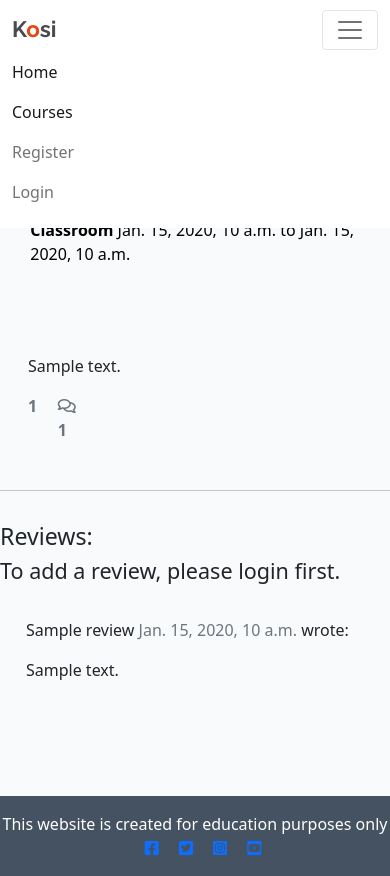
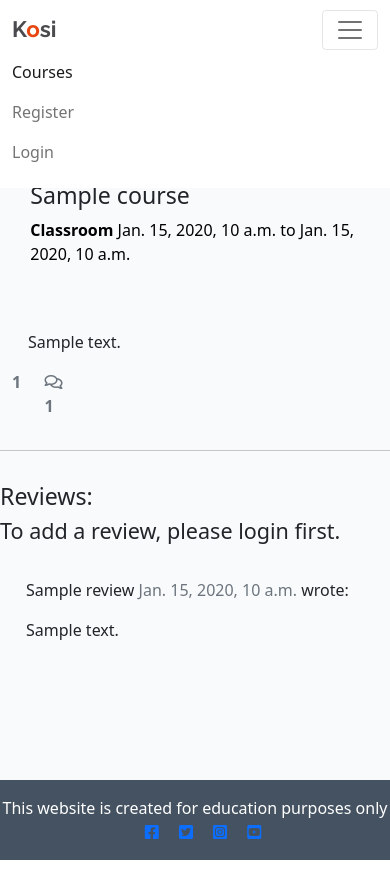
Before and after one commit to Flora-King/Kosi_app, a Django app: a page that uses templates/base.html in a window 390 px wide, after a click that opens the changed part. Run offline with Django 3.2, Linux system fonts and the light colour scheme; tables that the repository leaves empty hold one stand-in row (values such as "Sample post"); some libraries are stand-ins or nearby versions.

Commit message:
Amend course detail page look

```diff
--- a/kosi_app/views.py
+++ b/kosi_app/views.py
@@ -46,7 +46,6 @@ class CourseDetail(View):
             "course_detail.html",
             {
                 "course": course,
-                # "slug": slug,
                 "reviews": reviews,
                 "commented": False,
                 "stars": stars,
--- a/templates/base.html
+++ b/templates/base.html
@@ -5,10 +5,6 @@
 
 <head>
     <title>Kosi-app</title>
-
-    <!-- <link rel="preconnect" href="https://fonts.gstatic.com"> -->
-    <!-- <link href="https://fonts.googleapis.com/css2?family=Roboto:wght@300&display=swap" rel="stylesheet">
-    <link href="https://fonts.googleapis.com/css2?family=Lato:wght@300;700&display=swap" rel="stylesheet"> -->
     <link rel="preconnect" href="https://fonts.googleapis.com">
     <link rel="preconnect" href="https://fonts.gstatic.com" crossorigin>
     <link href="https://fonts.googleapis.com/css2?family=Merriweather:ital,wght@0,400;0,700;1,400;1,700&family=Raleway:wght@400;600;700&display=swap" rel="stylesheet">
@@ -28,11 +24,12 @@
 <body class="d-flex flex-column h-100 main-bg">
 
     <!-- Navigation -->
-
+    <!-- <a class="navbar-brand" href="{% url 'home' %}"><span class="brand">c<span class="red-o">o</span>de<span
+        class="thin">|star</span></span></span></a> -->
     <nav class="navbar navbar-expand-lg navbar-light bg-white fixed-top">
         <div class="container-fluid">
-            <a class="navbar-brand" href="{% url 'home' %}"><span class="brand">K<span class="red-o">o</span>si<span
-                        class="thin"></a>
+            <a class="navbar-brand" href="{% url 'account_login' %}"><span class="brand">K<span class="red-o">o</span>si<span
+                class="thin"></span></span></span></a>
             <button class="navbar-toggler" type="button" data-bs-toggle="collapse" data-bs-target="#navbarText"
                 aria-controls="navbarText" aria-expanded="false" aria-label="Toggle navigation">
                 <span class="navbar-toggler-icon"></span>
@@ -41,10 +38,7 @@
             <div class="collapse navbar-collapse" id="navbarText">
                 <ul class="navbar-nav me-auto mb-2 mb-lg-0">
                     <li class="nav-item">
-                        <a class="nav-link active" aria-current="page" href="{% url 'home' %}">Home</a>
-                    </li>
-                    <li class="nav-item">
-                        <a class="nav-link active" aria-current="page" href="#">Courses</a>
+                        <a class="nav-link active" aria-current="page" href="{% url 'home' %}">Courses</a>
                     </li>
                     {% if user.is_authenticated %}
                     <li class="nav-item">
--- a/templates/course_detail.html
+++ b/templates/course_detail.html
@@ -19,6 +19,14 @@
                 <h3 class="course-title">{{ course.title }}</h3>
                 <p class="course-subtitle"> <strong>{{ course.delivery }}</strong> {{ course.delivery_from }} to {{ course.delivery_to }}</p>
             </div>
+            <div class="card-body">
+                <!-- The course content goes inside the card-text. -->
+                <!-- Use the | safe filter inside the template tags -->
+                <p class="card-text ">
+                    {{ course.course_content| safe }}
+                </p>
+            </div>
+
         </div>
 
     </div>
@@ -26,13 +34,8 @@
 
 <div class="container">
 
-        <div class="col card mb-3 mt-4 left top">
-            <div class="card-body">
-                <!-- The course content goes inside the card-text. -->
-                <!-- Use the | safe filter inside the template tags -->
-                <p class="card-text ">{{ course.course_content| safe }}</p>
+        <div class="col card mb-3 left top">
             <div class="row">
-
                 <div class="col-1">
                     <strong>
                         <!-- {% if user.is_authenticated %} -->
@@ -61,14 +64,13 @@
             </div>
         </div>
     </div>
-    </div>
     <div class="row">
         <div class="col">
             <hr>
         </div>
     </div>
     <div class="row">
-        <div class="col-md-8 card mb-4 mt-3">
+        <div class="col-md-8 card mb-4 mt-3 ">
             <h3>Reviews:</h3>
             <h4>To add a review, please login first.</h4>
             <div class="card-body">
@@ -90,7 +92,7 @@
                 {% endfor %}
             </div>
         </div>
-        <div class="col-4 card mt-3">
+        <div class="col-md-4 card mb-4  mt-3 ">
             <div class="card-body">
                 <!-- For later -->
                 {% if reviewed %}
```
Lines whose indentation alone changed are shown as unchanged.
